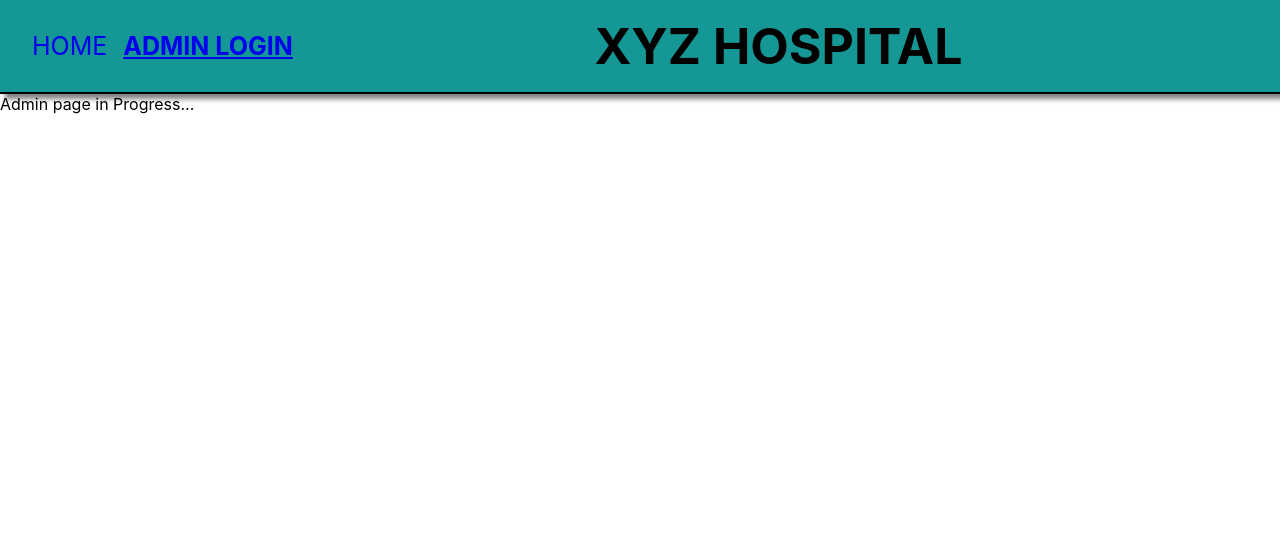
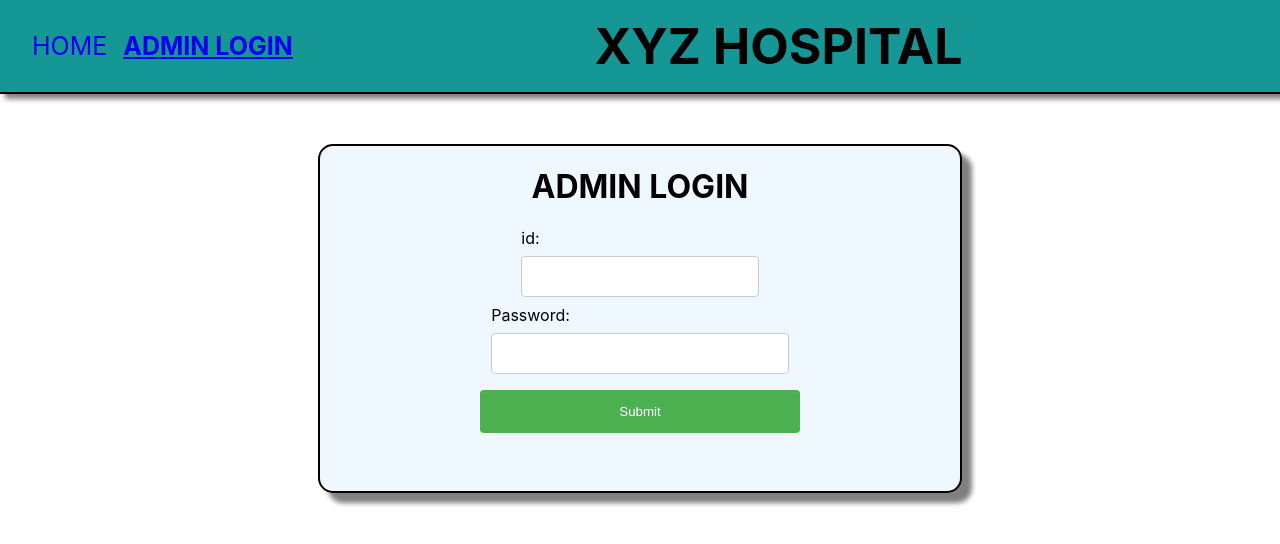
Before and after one commit to anshulsankhyan/Hospital-System-ABDM-, a React (Create React App) app in the folder frontend/: page /adminlogin in a window 1280 px wide. Shown: the top 544 px of the page. Built offline with nearby package versions, Linux system fonts and the light colour scheme.

Commit message:
Created Admin Login Page

```diff
--- a/frontend/src/components/AdminLogin.js
+++ b/frontend/src/components/AdminLogin.js
@@ -1,10 +1,48 @@
 import React, { Component } from 'react'
 
 export class AdminLogin extends Component {
+  constructor(props) {
+    super(props)
+
+    this.state = {
+       id: '',
+       password: '',
+       type: 'admin',
+       flag: false
+    }
+  }
+
+  changeHandler = (event) => {
+    this.setState({
+        [event.target.name]: event.target.value
+    })
+}
+
   render() {
+    const { id, password, flag } = this.state
     return (
       <div>
-        Admin page in Progress...
+        <div className='loginblock'>
+
+          <div className='loginheading'>
+            <h1>ADMIN LOGIN</h1>
+          </div>
+
+          <form className='loginmenu' onSubmit={this.submitHandler}>
+
+            <div className='loginusername'>
+              <label htmlFor="id">id:</label>
+              <input type="text" id="id" name="id" value={id} onChange={this.changeHandler} />
+            </div>
+
+            <div className='loginpassword'>
+              <label htmlFor="password">Password:</label>
+              <input type="password" id="password" name="password" value={password} onChange={this.changeHandler} />
+            </div>
+
+            <button type='submit' className='loginbutton'>Submit</button>
+          </form>
+        </div>
       </div>
     )
   }
```
